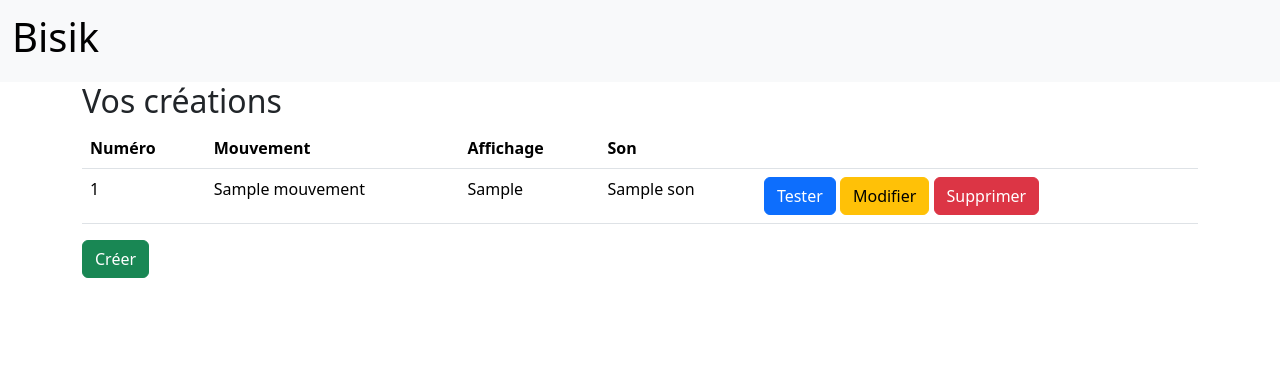
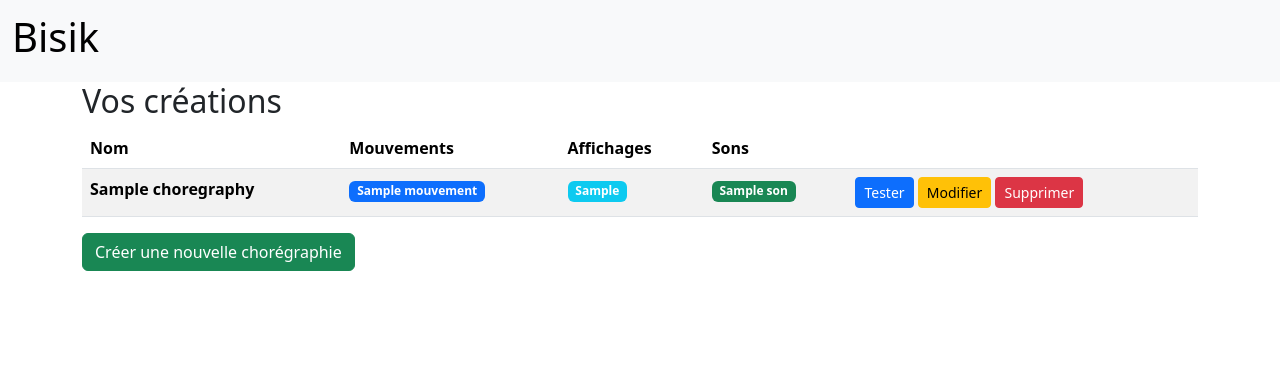
Before and after one commit to CAPTAINxLAMA/SLAM-ElouanFoucher, a PHP site: page / in a window 1280 px wide. Shown: the top 382 px of the page. Run offline with PHP 8.4, Linux system fonts and the light colour scheme; tables that the repository leaves empty or names only in its code hold one stand-in row (values such as "Sample post").

```diff
--- a/Choregraphie/index.php
+++ b/Choregraphie/index.php
@@ -1,7 +1,6 @@
 <?php
 session_start();
 
-// Nettoyer la session si annulation ou nouvelle création
 $cancel = filter_input(INPUT_GET, "cancel", FILTER_VALIDATE_INT);
 $new = filter_input(INPUT_GET, "new", FILTER_VALIDATE_INT);
 
@@ -16,44 +15,105 @@ if ($cancel == 1 || $new == 1) {
     unset($_SESSION['ChoreName']);
 }
 
-include "header.php"; ?>
+include "header.php";
+?>
 
     <h2>Vos créations</h2>
 
-    <table class="table table-stripped">
+<?php
+$success = filter_input(INPUT_GET, "success", FILTER_VALIDATE_INT);
+if ($success == 1) {
+    echo '<div class="alert alert-success">Chorégraphie créée avec succès !</div>';
+}
+?>
+
+    <table class="table table-striped">
+        <thead>
         <tr>
-            <th>Numéro</th>
-            <th>Mouvement</th>
-            <th>Affichage</th>
-            <th>Son</th>
+            <th>Nom</th>
+            <th>Mouvements</th>
+            <th>Affichages</th>
+            <th>Sons</th>
             <th></th>
         </tr>
+        </thead>
+        <tbody>
         <?php
         include_once "config.php";
         $pdo = new PDO("mysql:host=".config::HOST.";dbname=".config::DBNAME, config::USER, config::PASSWORD);
 
-        $req = $pdo->prepare("SELECT choregraphies.Id, mouvements.MvtName, affichages.AffName, sons.SonName FROM choregraphies LEFT JOIN mouvements ON choregraphies.Mouvement_Id = mouvements.Id LEFT JOIN affichages ON choregraphies.Affichage_Id = affichages.Id LEFT JOIN sons ON choregraphies.Son_Id = sons.Id");
+        $req = $pdo->prepare("SELECT Id, ChoreName FROM choregraphies ORDER BY Id DESC");
         $req->execute();
         $chorees = $req->fetchAll();
 
         foreach ($chorees as $choree)
         {
+            $choreId = $choree["Id"];
+
+            $reqMvt = $pdo->prepare(" SELECT m.MvtName  FROM choregraphie_mouvements cm JOIN mouvements m ON cm.Mouvement_Id = m.Id WHERE cm.Choregraphie_Id = :id ORDER BY cm.Ordre");
+            $reqMvt->bindParam(':id', $choreId);
+            $reqMvt->execute();
+            $mouvements = $reqMvt->fetchAll();
+
+            $reqAff = $pdo->prepare(" SELECT a.AffName  FROM choregraphie_affichages ca JOIN affichages a ON ca.Affichage_Id = a.Id WHERE ca.Choregraphie_Id = :id ORDER BY ca.Ordre");
+            $reqAff->bindParam(':id', $choreId);
+            $reqAff->execute();
+            $affichages = $reqAff->fetchAll();
+
+            $reqSon = $pdo->prepare("SELECT s.SonName  FROM choregraphie_sons cs JOIN sons s ON cs.Son_Id = s.Id WHERE cs.Choregraphie_Id = :id ORDER BY cs.Ordre");
+            $reqSon->bindParam(':id', $choreId);
+            $reqSon->execute();
+            $sons = $reqSon->fetchAll();
             ?>
+
+
             <tr>
-                <td><?php echo $choree["Id"] ?></td>
-                <td><?php echo $choree["MvtName"] ?></td>
-                <td><?php echo $choree["AffName"] ?></td>
-                <td><?php echo $choree["SonName"] ?></td>
+                <td><strong><?php echo htmlspecialchars($choree["ChoreName"]); ?></strong></td>
                 <td>
-                    <a href="includes/tester.php?id=<?php echo $choree["Id"] ?>" class="btn btn-primary">Tester</a>
-                    <a href="includes/modifier.php?id=<?php echo $choree["Id"] ?>" class="btn btn-warning">Modifier</a>
-                    <a href="includes/supprimer.php?id=<?php echo $choree["Id"] ?>" class="btn btn-danger">Supprimer</a>
+                    <?php
+                    if (count($mouvements) > 0) {
+                        foreach ($mouvements as $mvt) {
+                            echo '<span class="badge bg-primary">' . htmlspecialchars($mvt["MvtName"]) . '</span> ';
+                        }
+                    } else {
+                        echo '<em>Aucun</em>';
+                    }
+                    ?>
+                </td>
+                <td>
+                    <?php
+                    if (count($affichages) > 0) {
+                        foreach ($affichages as $aff) {
+                            echo '<span class="badge bg-info">' . htmlspecialchars($aff["AffName"]) . '</span> ';
+                        }
+                    } else {
+                        echo '<em>Aucun</em>';
+                    }
+                    ?>
+                </td>
+                <td>
+                    <?php
+                    if (count($sons) > 0) {
+                        foreach ($sons as $son) {
+                            echo '<span class="badge bg-success">' . htmlspecialchars($son["SonName"]) . '</span> ';
+                        }
+                    } else {
+                        echo '<em>Aucun</em>';
+                    }
+                    ?>
+                </td>
+                <td>
+                    <a href="includes/tester.php?id=<?php echo $choree["Id"]; ?>" class="btn btn-primary btn-sm">Tester</a>
+                    <a href="includes/modifier.php?id=<?php echo $choree["Id"]; ?>" class="btn btn-warning btn-sm">Modifier</a>
+                    <a href="includes/supprimer.php?id=<?php echo $choree["Id"]; ?>" class="btn btn-danger btn-sm">Supprimer</a>
                 </td>
             </tr>
             <?php
         }
         ?>
+        </tbody>
     </table>
-    <a href="includes/creer.php?etape=0&new=1" class="btn btn-success">Créer</a>
+
+    <a href="includes/creer.php?etape=0&new=1" class="btn btn-success">Créer une nouvelle chorégraphie</a>
 
 <?php include "footer.php"; ?>
```
Also changed, not shown: Choregraphie/actions/create.php (+75 -27 lines), Choregraphie/includes/Mouvement.php (+11 -7 lines).
